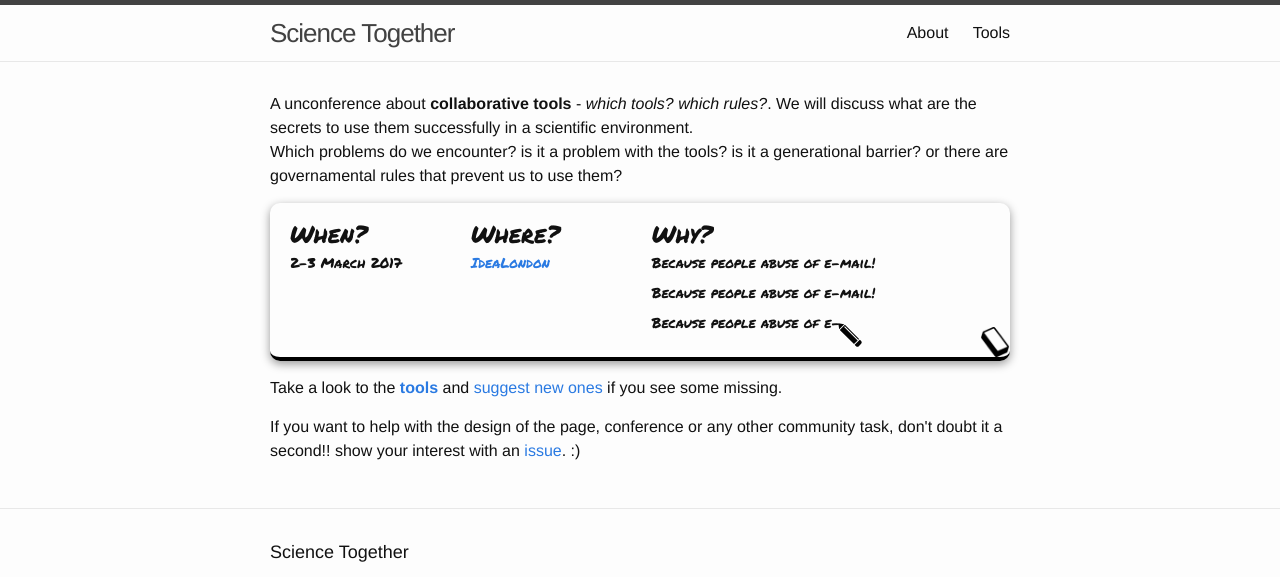
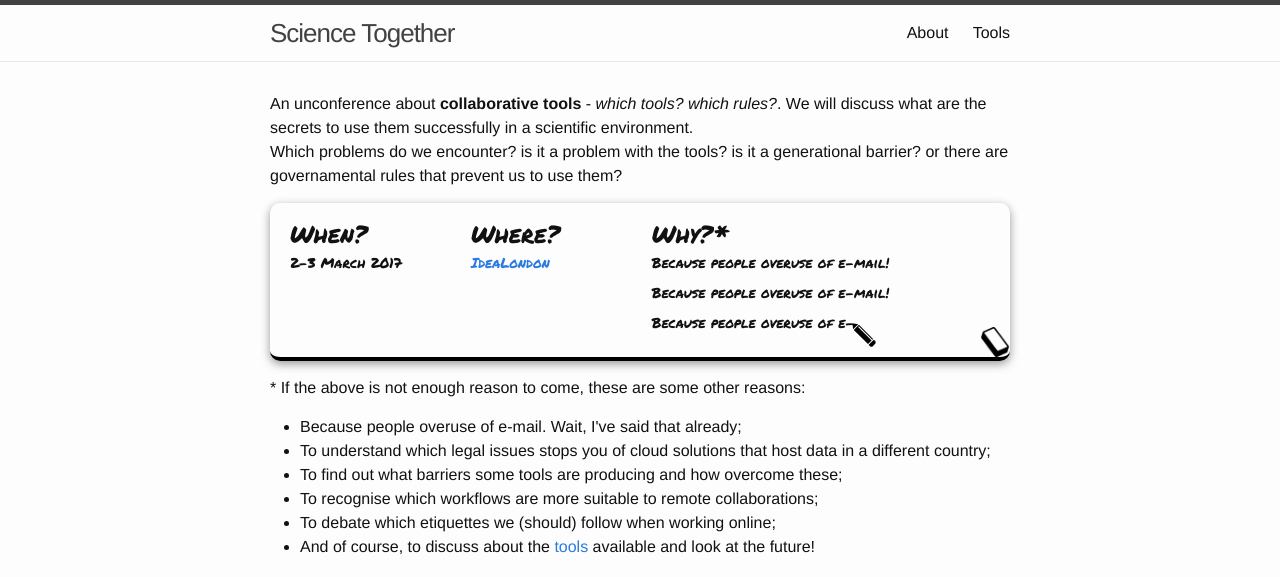
Before and after one commit to ScienceTogether/sciencetogether.github.io, a Jekyll site: the page built from index.html, in a window 1280 px wide. Shown: the top 577 px of the page. Built offline with Jekyll 4.4.1, drawn with Linux system fonts in a browser that asks for light colours; some of the changed text lies outside the part shown.

Commit message:
Update text on front page and added logos

```diff
--- a/_config.yml
+++ b/_config.yml
@@ -7,13 +7,13 @@
 
 # Site settings
 title: Science Together
-#email: your-email@domain.com
+email: scitog@gmail.com
 description: > # this means to ignore newlines until "baseurl:"
   Science together in an online world - which tools help you to
   success and which rules you need to follow.
 baseurl: "" # the subpath of your site, e.g. /blog
 url: "https://sciencetogether.github.io/" # the base hostname & protocol for your site
-#twitter_username: jekyllrb
+twitter_username: SciTog
 github_username:  sciencetogether
 #permalink: /tools/:title.html
 # Build settings
--- a/_sass/_tools.scss
+++ b/_sass/_tools.scss
@@ -143,3 +143,30 @@
         margin-right: -0.15em;
     }
 }
+
+
+/**
+ * Front page logos
+ */
+.banner-logos {
+    display: inline-block;
+    marging: auto;
+    width: 100%;
+    .title {
+        display: inline-table;
+        width: 49%; //350px;
+        marging: 20px;
+    img {
+        position: relative;
+        max-height: 90px;
+    }
+
+    font :{
+        family:  Permanent Marker;
+        style: normal;
+        variant: normal;
+        // weight: : 500px;
+    }
+    }
+
+}
--- a/index.html
+++ b/index.html
@@ -32,26 +32,41 @@
         </div>
 
         <div class="whiteboard-question">
-            Why?
+            Why?*
             <div class="whiteboard-answer">
-                Because people abuse of e-mail!<br>
-                Because people abuse of e-mail!<br>
-                Because people abuse of e-<img src="/assets/pencil.svg" class="rotate90">
+                Because people overuse of e-mail!<br>
+                Because people overuse of e-mail!<br>
+                Because people overuse of e-<img src="/assets/pencil.svg" class="rotate90">
             </div>
         </div>
         </div>
     </p>
 
     <p>
+        * If the above is not enough reason to come, these are some other reasons:
+        <ul>
+            <li> Because people overuse of e-mail. Wait, I've said that already; </li>
+            <li> To understand which legal issues stops you of cloud solutions that host data in a different country;</li>
+            <li> To find out what barriers some tools are producing and how overcome these;</li>
+            <li> To recognise which workflows are more suitable to remote collaborations;</li>
+            <li> To debate which etiquettes we (should) follow when working online; </li>
+            <li> And of course, to discuss about the <a href="/tools">tools</a> available and look at the future!</li>
+
+        </ul>
     Take a look to the <b><a href="/tools">tools</a></b> and
     <a href="https://github.com/ScienceTogether/tools">suggest new ones</a>
     if you see some missing.
     </p>
 
-    <p>
-        If you want to help with the design of the page, conference or any
-        other community task, don't doubt it a second!! show your interest
-        with an
-        <a href="https://github.com/ScienceTogether/sciencetogether.github.io/issues">issue</a>. :)
-    </p>
- </div>
+</div>
+<div class="banner-logos">
+    <div class="title">
+        <h2>Sponsored by:</h2>
+        <a href="https://software.ac.uk/"><img src="https://www.software.ac.uk/themes/ssi/ssi_logo_with_name.png"></a>
+    </div>
+    <div class="title">
+        <right>
+        <h2>Hosted at:</h2>
+        <a href="http://www.idea-london.co.uk/" ><img src="http://www.idea-london.co.uk/images/logo.png"></a>
+    </div>
+</div>
```
Also changed, not shown: other parts of index.html (+1 -1 lines), about.md (+30 -1 lines).
